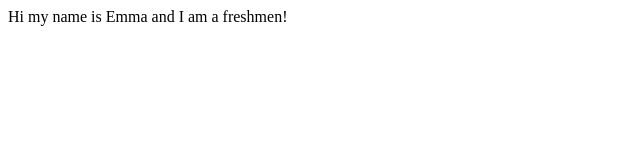
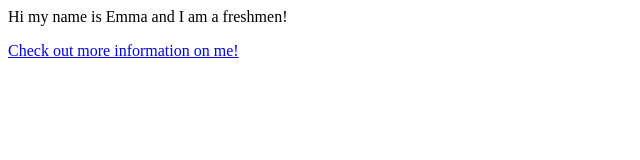
Before and after one commit to WVCS/index-EmmaStaats, a plain HTML site: page index.html in a window 1280 px wide. Shown: the whole page, without its empty margins (0-640 px from the left). Drawn offline with Linux system fonts and the light colour scheme.

Commit message:
Added a link to another page

```diff
--- a/index.html
+++ b/index.html
@@ -6,4 +6,8 @@
 
 
 
+
 </html>
+<body>
+  <a href="Emmas.html"> Check out more information on me! </a>
+</body>
```
